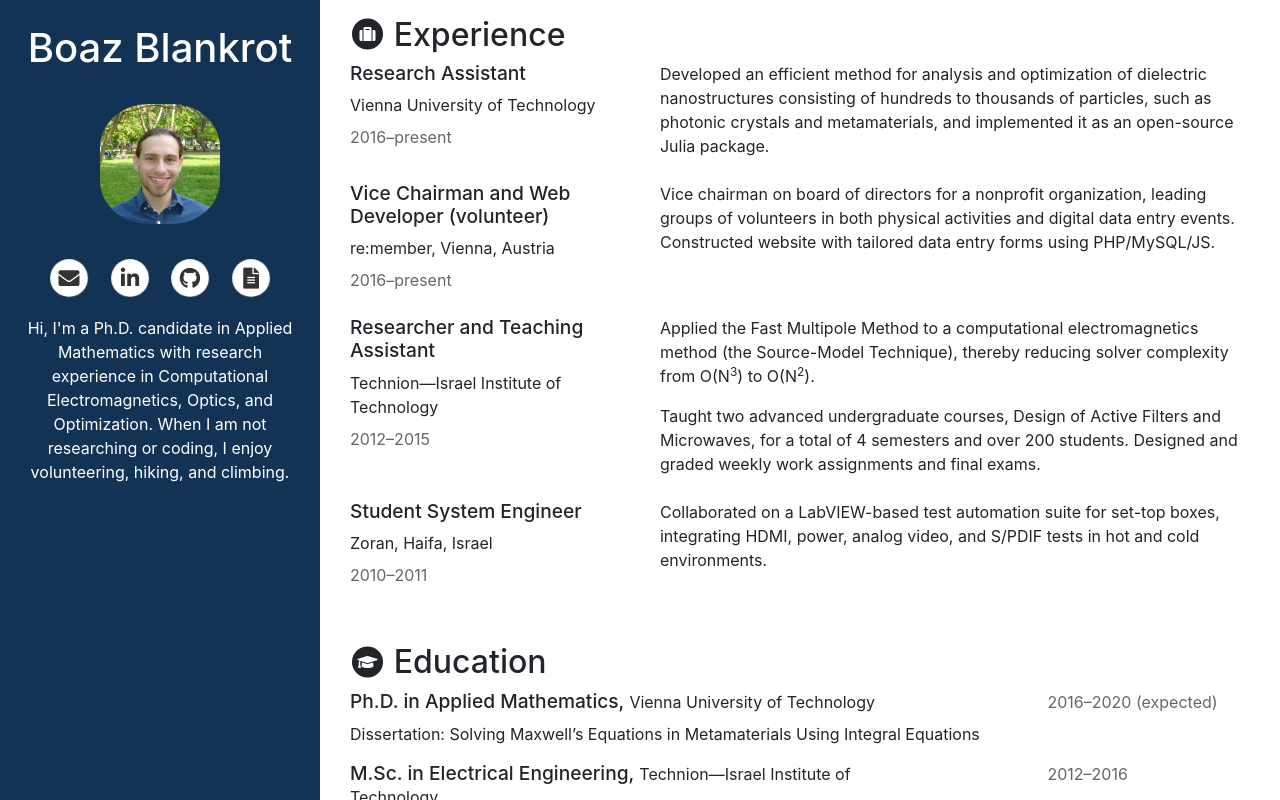
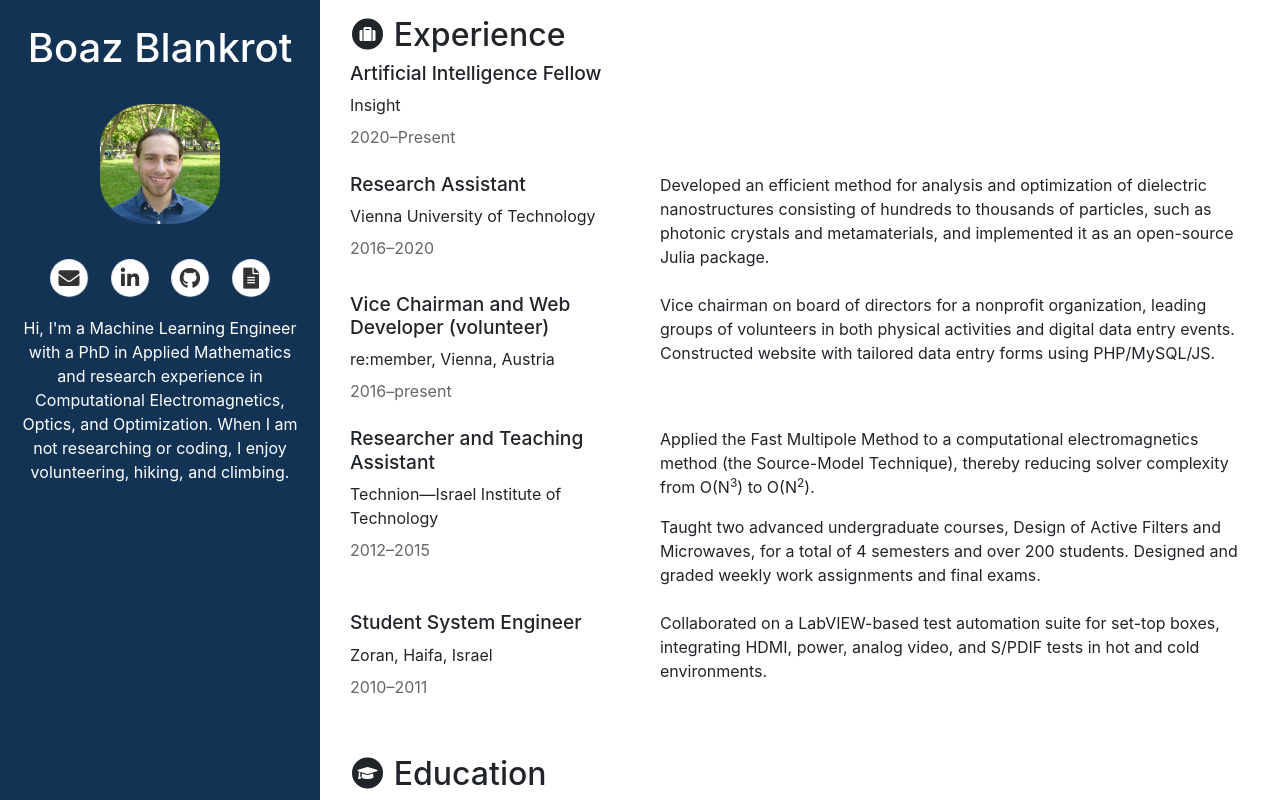
Before and after one commit to bblankrot/bblankrot.github.io, a plain HTML site: page index.html in a window 1280 px wide. Drawn offline with nearby package versions, Linux system fonts and the light colour scheme.

Commit message:
Update index.html

```diff
--- a/index.html
+++ b/index.html
@@ -4,7 +4,7 @@
     <!-- Required meta tags -->
     <meta charset="utf-8">
     <meta name="viewport" content="width=device-width, initial-scale=1, shrink-to-fit=no">
-    <meta name="description" content="Hi, I'm a Ph.D. candidate in Applied Mathematics with research experience in Computational Electromagnetics, Optics, and Optimization.">
+    <meta name="description" content="Hi, I'm a Machine Learning Engineer with a PhD in Applied Mathematics and research experience in Computational Electromagnetics, Optics, and Optimization.">
     <meta name="google-site-verification" content="Fp_MpqGNawZYU9kr5_X7pY0ItuusWRl_LJCDF5VHbaE" />
     <!-- Bootstrap CSS -->
     <link rel="stylesheet" href="https://stackpath.bootstrapcdn.com/bootstrap/4.3.1/css/bootstrap.min.css" integrity="sha384-ggOyR0iXCbMQv3Xipma34MD+dH/1fQ784/j6cY/iJTQUOhcWr7x9JvoRxT2MZw1T" crossorigin="anonymous">
@@ -76,7 +76,7 @@
               </ul>
             </div>
             <div class="sidebar-about mt-n2">
-              <p>Hi, I'm a Ph.D. candidate in Applied Mathematics with research experience in Computational Electromagnetics, Optics, and Optimization. When I am not researching or coding, I enjoy volunteering, hiking, and climbing.</p>
+              <p>Hi, I'm a Machine Learning Engineer with a PhD in Applied Mathematics and research experience in Computational Electromagnetics, Optics, and Optimization. When I am not researching or coding, I enjoy volunteering, hiking, and climbing.</p>
             </div>
           </div>
         </div>
@@ -89,11 +89,21 @@
               </span>
               Experience
             </h2>
+	    <div class="item row clearfix pb-sm-2">
+              <div class="col-xs-12 col-sm-5 col-md-4 item-header">
+                <h4 class="item-title">Artificial Intelligence Fellow</h4>
+                <p class="item-location">Insight</p>
+                <p class = "item-dates mt-n2">2020&ndash;Present</p>
+              </div>
+              <div class="col item-details">
+                <p>   </p>
+              </div>
+            </div>
             <div class="item row clearfix pb-sm-2">
               <div class="col-xs-12 col-sm-5 col-md-4 item-header">
                 <h4 class="item-title">Research Assistant</h4>
                 <p class="item-location">Vienna University of Technology</p>
-                <p class = "item-dates mt-n2">2016&ndash;present</p>
+                <p class = "item-dates mt-n2">2016&ndash;2020</p>
               </div>
               <div class="col item-details">
                 <p>Developed an efficient method for analysis and optimization of dielectric nanostructures consisting of hundreds to thousands of particles, such as photonic crystals and metamaterials, and implemented it as an open-source Julia package.</p>
@@ -145,12 +155,12 @@
                   <h4 class="edu-item-title">Ph.D. in Applied Mathematics, <span class="edu-item-location">Vienna University of Technology</span></h4>
                 </div>
                 <div class="offset-md-1 col-md-3">
-                  <p class="edu-item-dates">2016&ndash;2020 (expected)</p>
+                  <p class="edu-item-dates">2016&ndash;2020</p>
                 </div>
               </div>
               <div class="row mt-n2">
                 <div class="col">
-                  <p>Dissertation: Solving Maxwell’s Equations in Metamaterials Using Integral Equations</p>
+                  <p>Dissertation: Deterministic and robust optimization of complex nanoscale photonic structures</p>
                 </div>
               </div>
             </div>
@@ -209,7 +219,7 @@
               <div class="col-xs-12 col-sm-5 col-md-4 item-header">
                 <h4 class="item-title">ParticleScattering <a href="https://github.com/bblankrot/ParticleScattering.jl"><i class="fa fa-github"></i></a></h4>
                 <p class="item-location">Vienna University of Technology</p>
-                <p class = "item-dates mt-n2">2016&ndash;present</p>
+                <p class = "item-dates mt-n2">2016&ndash;2020</p>
               </div>
               <div class="col item-details">
                 <p>A Julia package for solving large-scale electromagnetic scattering problems in two dimensions; specifically, those containing a large number of penetrable smooth particles. Provides the ability to optimize over the particle radius and rotation efficiently for various multi-wavelength design problems.</p>
```
